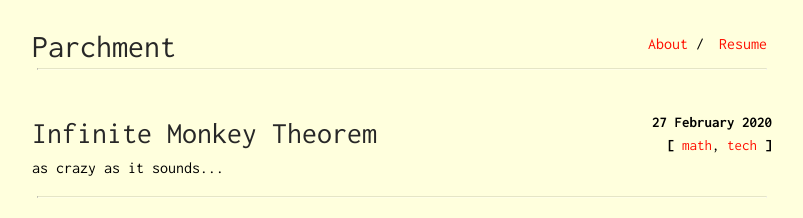
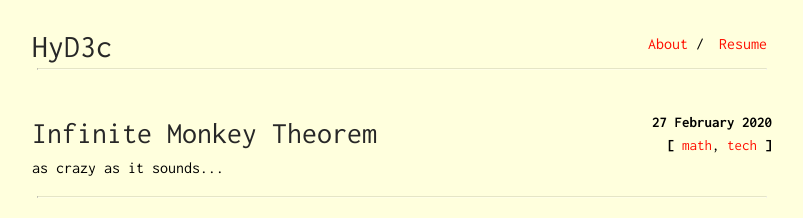
Before and after one commit to HyD3c/HyD3c.github.io, a Jekyll site: the page built from index.html, in a window 1280 px wide. Shown: the top 218 px of the page, without its empty margins (238-1041 px from the left). Built offline with Jekyll 4.4.1, drawn with Linux system fonts in a browser that asks for light colours.

Commit message:
Update _config.yml

```diff
--- a/_config.yml
+++ b/_config.yml
@@ -1,5 +1,5 @@
-title: Parchment
-author: pro-panda
+title: HyD3c
+author: HyD3c
 subtitle: The life of a frustrated engineer
 
 url: "https://hyd3c.github.io/"
```
